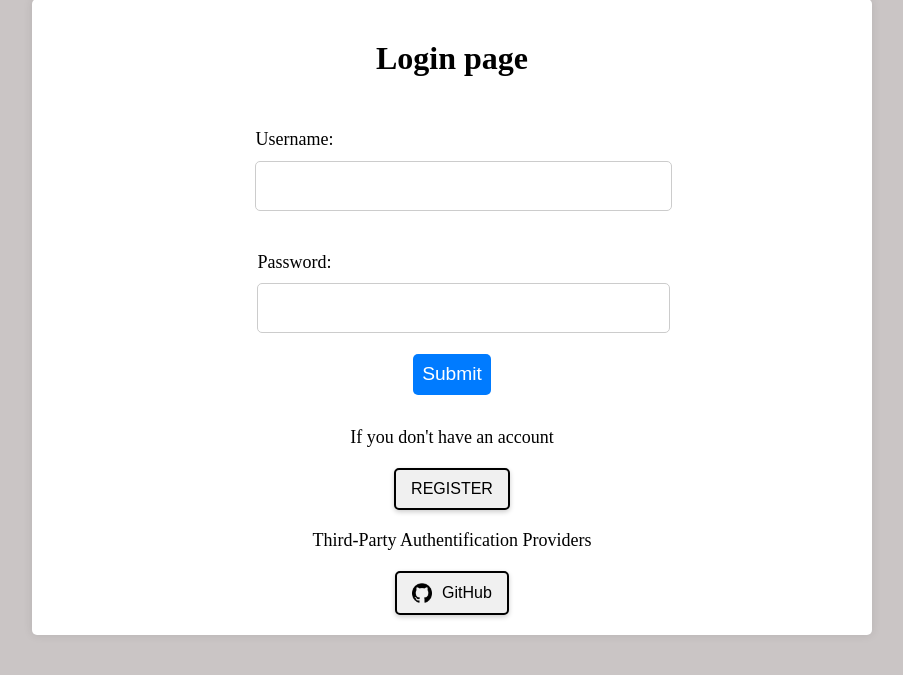
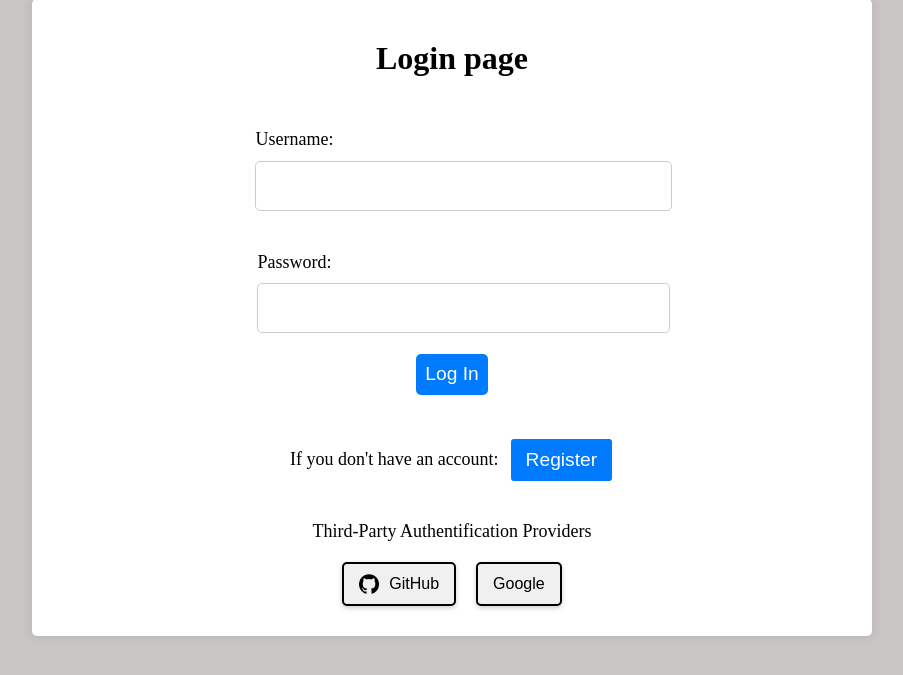
Before and after one commit to deksa89/Django-Todo-App, a Django app: page /login/ in a window 1280 px wide. Shown: the part 81-756 px from the top of the page, without its empty margins (188-1091 px from the left). Run offline with Django 4.2, Linux system fonts and the light colour scheme.

Commit message:
added google oauth

```diff
--- a/core/templates/core/login.html
+++ b/core/templates/core/login.html
@@ -13,23 +13,31 @@
             {% endfor %}
         </ul>
     {% endif %}
-    <input class="login-btn" type="submit" value="Submit" />
+    <input class="login-btn" type="submit" value="Log In" />
 
 </form>
 
 <div class="container-bottom">
-    <p class="login-to-register">If you don't have an account</p>
-    <a href="{% url 'register' %}" class="github-btn">
-        REGISTER
-    </a>
+    <div class="register-section">
+        <p class="login-to-register">If you don't have an account: </p>
+        <a href="{% url 'register' %}" class="register-btn">
+            Register
+        </a>
+    </div>
 
     <br>
     <p>Third-Party Authentification Providers</p>
 
-    <a href="{% url 'github_login' %}" class="github-btn">
-        <span class="github-icon"></span>
-        GitHub
-    </a>
+    <div class="auth-buttons">
+        <a href="{% url 'github_login' %}" class="github-btn">
+            <span class="github-icon"></span>
+            GitHub
+        </a>
+
+        <a href="{% url 'google_login' %}" class="github-btn">
+            Google
+        </a>
+    </div>
 
 </div>
 {% endblock %}
--- a/core/templates/core/main.html
+++ b/core/templates/core/main.html
@@ -367,7 +367,22 @@
             align-items: center;
             box-shadow: 0 2px 5px rgba(0,0,0,0.2);
             transition: background-color 0.3s;
+            margin: 10px;
+        }
+
+        .register-btn {
+            background-color: #007bff;
+            color: rgb(255, 255, 255);
+            padding: 10px 15px;
+            text-decoration: none;
+            border-radius: 5px;
+            border: 2px solid;
+            font-family: Arial, sans-serif;
+            display: inline-flex;
+            align-items: center;
+            transition: background-color 0.3s;
             margin-top: 10px;
+            margin-left: 10px;
         }
 
         .github-btn:hover {
@@ -386,6 +401,17 @@
             text-align: center;
         }
 
+        .register-section {
+            display: flex;
+            flex-direction: row;
+            justify-content: center;
+            align-items: center;
+        }
+        .auth-buttons {
+            display: flex;
+            justify-content: center;
+        }
+
     </style>
 </head>
 <body>
--- a/core/urls.py
+++ b/core/urls.py
@@ -17,6 +17,8 @@ urlpatterns = [
     path('register/', views.errand_register, name="register"),
     path('github/login/', views.github_login, name='github_login'),
     path('callback/', views.github_callback, name='github_callback'),
+    path('google/login/', views.google_login, name='google_login'),
+    path('accounts/google/login/callback/', views.google_callback, name='google_callback'),
 ]
 
 
--- a/core/views.py
+++ b/core/views.py
@@ -14,8 +14,10 @@ from django.contrib import messages
 # github sso settings
 from django.conf import settings
 import requests
-from django.http import JsonResponse
 from django.contrib.auth.models import User
+
+# google auth
+from django.urls import reverse
 
 from .models import Errand
 from .forms import ErrandForm, LoginForm, RegisterForm
@@ -127,7 +129,65 @@ def github_callback(request):
             last_name = last_name,
         )
 
-    login(request, user, backend='django.contrib.auth.backends.ModelBackend')
+    login(request, user)
+
+    # redirect to the homepage or dashboard after login
+    return redirect('/')
+
+
+def google_login(request):
+    scope = "email profile"
+    redirect_uri = 'http://127.0.0.1:8000/accounts/google/login/callback/'
+    auth_url = f"https://accounts.google.com/o/oauth2/v2/auth?response_type=code&client_id={settings.GOOGLE_CLIENT_ID}&redirect_uri={redirect_uri}&scope={scope}&access_type=offline&prompt=consent"
+
+    return redirect(auth_url)
+
+def google_callback(request):
+    code = request.GET.get('code')
+
+    # exchange the code for an access token
+    token_url = "https://oauth2.googleapis.com/token"
+    token_data = {
+        'code': code,
+        'client_id': settings.GOOGLE_CLIENT_ID,
+        'client_secret': settings.GOOGLE_CLIENT_SECRET,
+        'redirect_uri': 'http://127.0.0.1:8000/accounts/google/login/callback/',
+        'grant_type': 'authorization_code',
+    }
+
+    token_response = requests.post(token_url, data=token_data)
+
+    # it will raise an HTTPError if the HTTP request returned an unsuccessful status code
+    token_response.raise_for_status()
+    token = token_response.json().get('access_token')
+
+    # use the access token to access the Google API
+    user_info_url = "https://www.googleapis.com/oauth2/v1/userinfo"
+    user_info_r = requests.get(user_info_url, headers={'Authorization': f'Bearer {token}'})
+    user_info = user_info_r.json()
+
+    first_name = user_info['given_name']
+    last_name = user_info['family_name']
+    full_name = first_name + last_name[:2]
+
+    user = User.objects.filter(username=full_name).first()
+
+    if user:
+        # user exists, you could update user details here
+        user.first_name = user_info['given_name']
+        user.last_name = user_info['family_name']
+        user.email = user_info['email']
+        user.save()
+    else:
+        # Create a new user if one does not exist
+        user = User.objects.create_user(
+            username=full_name,
+            first_name = user_info['family_name'],
+            last_name = user_info['given_name'],
+            email = user_info['email'],
+        )
+
+    login(request, user)
 
     # redirect to the homepage or dashboard after login
     return redirect('/')
--- a/todo_django/urls.py
+++ b/todo_django/urls.py
@@ -20,4 +20,5 @@ from django.urls import path, include
 urlpatterns = [
     path('admin/', admin.site.urls),
     path('', include('core.urls')),
+    # path('accounts/', include('allauth.urls')),
 ]
```
Also changed, not shown: todo_django/settings.py (+6 -1 lines), core/migrations/0001_initial.py.
